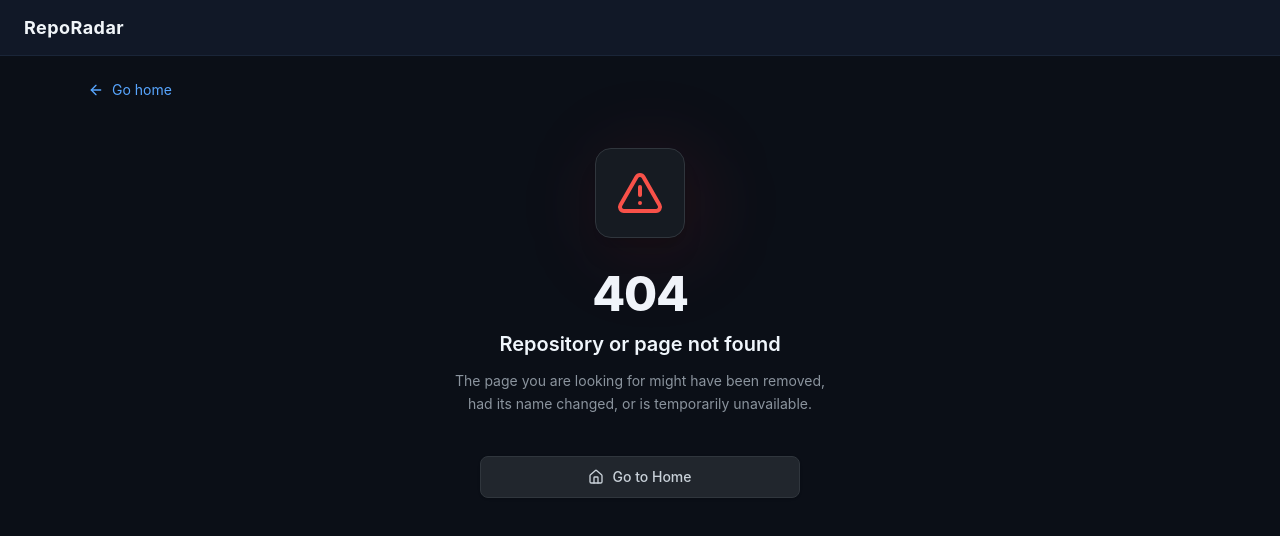
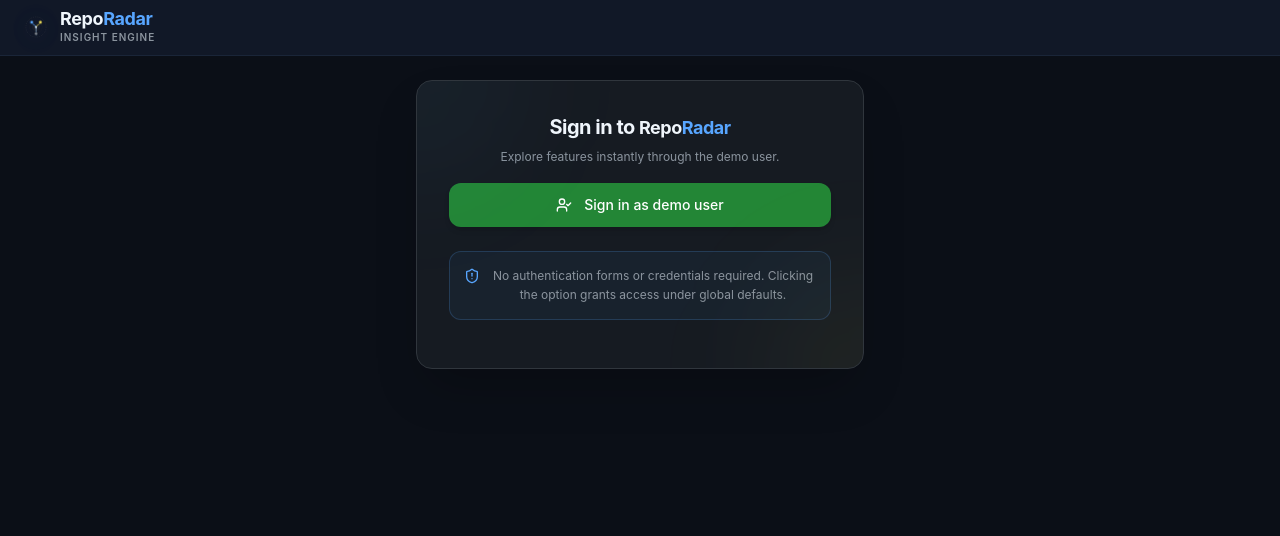
Before and after one commit to SharmaAayush/RepoRadar, a React (Vite) app: page /login in a window 1280 px wide. Before the commit this address had no page. Shown: the top 536 px of the page. Built offline with nearby package versions, Linux system fonts and the light colour scheme.

Commit message:
(partial)Phase 6: auth context, ProtectedRoute guard

```diff
--- a/src/App.tsx
+++ b/src/App.tsx
@@ -4,6 +4,9 @@ import HomePage from './pages/HomePage';
 import RepoDetailPage from './pages/RepoDetailPage';
 import ComparePage from './pages/ComparePage';
 import NotFoundPage from './pages/NotFoundPage';
+import LoginPage from './pages/LoginPage';
+import ProtectedRoute from './components/ProtectedRoute';
+import FavoritesPage from './pages/FavoritesPage';
 
 function App() {
   return (
@@ -12,6 +15,8 @@ function App() {
         <Route index element={<HomePage />} />
         <Route path='/repo/:owner/:name' element={<RepoDetailPage />} />
         <Route path='/compare' element={<ComparePage />} />
+        <Route path='/login' element={<LoginPage />} />
+        <Route path='/favorites' element={<ProtectedRoute><FavoritesPage /></ProtectedRoute>} />
         <Route path='*' element={<NotFoundPage />} />
       </Routes>
     </Layout>
--- a/src/components/Header.tsx
+++ b/src/components/Header.tsx
@@ -1,9 +1,12 @@
 import { Link } from "react-router";
+import Logo from "./Logo";
 
 export default function Header() {
   return (
     <header className='h-14 bg-[#111827] border-b border-slate-800/80 flex items-center px-6'>
-      <Link to="/"><h1 className="text-lg font-bold tracking-wide text-slate-100">RepoRadar</h1></Link>
+      <Link to="/">
+        <Logo />
+      </Link>
     </header>
   )
 }
--- /dev/null
+++ b/src/components/Logo.tsx
@@ -0,0 +1,67 @@
+export default function Logo({ showText = true, showSubText = true, showIcon = true, size = 24 }) {
+  return (<>
+    <div className="inline-flex items-center gap-3 selection:bg-blue-500/30 font-sans">
+      {/* SVG Icon Graphic Mark */}
+      {showIcon && (
+        <div className="relative flex items-center justify-center shrink-0" style={{ width: size, height: size }}>
+
+          {/* Decorative Concentric Scanning Radar Pulse Rings */}
+          <div className="absolute inset-0 rounded-full bg-[#58a6ff]/10 animate-ping opacity-75" />
+          <div className="absolute inset-2 rounded-full bg-[#f1e05a]/5 animate-pulse" />
+
+          <svg
+            viewBox="0 0 100 100"
+            className="w-full h-full drop-shadow-[0_4px_12px_rgba(88,166,255,0.15)]"
+            fill="none"
+            xmlns="http://w3.org"
+          >
+            {/* Base Radar Grid Track Lines */}
+            <circle cx="50" cy="50" r="42" stroke="#30363d" strokeWidth="2" strokeDasharray="4 4" />
+            <circle cx="50" cy="50" r="26" stroke="#21262d" strokeWidth="1.5" />
+
+            {/* Sweeping Radar Scanner Line */}
+            <line x1="50" y1="50" x2="80" y2="20" stroke="url(#radarGradient)" strokeWidth="3" strokeLinecap="round" className="origin-[50px_50px] animate-[spin_4s_linear_infinite]" />
+
+            {/* Git Branching Repository Framework Structure */}
+            {/* Paths connecting nodes */}
+            <path d="M50 78 V50" stroke="#8b949e" strokeWidth="3" strokeLinecap="round" />
+            <path d="M50 50 C50 40 32 42 32 30" stroke="#58a6ff" strokeWidth="3" strokeLinecap="round" />
+            <path d="M50 50 C50 40 68 42 68 30" stroke="#f1e05a" strokeWidth="3" strokeLinecap="round" />
+
+            {/* Base Anchor Target Point */}
+            <circle cx="50" cy="78" r="6" fill="#8b949e" stroke="#161b22" strokeWidth="2" />
+
+            {/* Monitored Discovery Signal Nodes */}
+            <circle cx="32" cy="30" r="7" fill="#58a6ff" stroke="#161b22" strokeWidth="2" />
+            <circle cx="68" cy="30" r="7" fill="#f1e05a" stroke="#161b22" strokeWidth="2" />
+
+            {/* Active Target Reticle Highlight Center Dot */}
+            <circle cx="50" cy="50" r="4" fill="#f0f6fc" />
+
+            {/* Gradient System Definitions */}
+            <defs>
+              <linearGradient id="radarGradient" x1="50" y1="50" x2="80" y2="20" gradientUnits="userSpaceOnUse">
+                <stop offset="0%" stopColor="#58a6ff" stopOpacity="1" />
+                <stop offset="100%" stopColor="#58a6ff" stopOpacity="0" />
+              </linearGradient>
+            </defs>
+          </svg>
+        </div>
+      )}
+
+      {/* Brand Text Typography Group */}
+      {showText && (
+        <div className="flex flex-col tracking-tight">
+          <span className="text-lg font-bold text-[#f0f6fc] leading-none">
+            Repo<span className="text-[#58a6ff]">Radar</span>
+          </span>
+          {showSubText && (
+            <span className="text-[10px] uppercase font-semibold tracking-widest text-[#8b949e] mt-0.5">
+              Insight Engine
+            </span>
+          )}
+        </div>
+      )}
+    </div>
+  </>)
+}
--- /dev/null
+++ b/src/components/ProtectedRoute.tsx
@@ -0,0 +1,18 @@
+import { Navigate } from "react-router";
+import { useAuthState } from "../context/Auth/AuthContext";
+import type { ReactNode } from "react";
+
+export type ProtectedRouteProps = {
+  children: ReactNode;
+}
+
+export default function ProtectedRoute({ children }: ProtectedRouteProps) {
+  const state = useAuthState();
+
+  const userName = state.user?.username || '';
+
+  return (<>
+    {!userName && <Navigate to="/login" replace />}
+    {userName && children}
+  </>)
+}
--- /dev/null
+++ b/src/context/Auth/AuthContext.tsx
@@ -0,0 +1,46 @@
+import { createContext, type Dispatch, useContext } from "react";
+import type { AuthActions, AuthState } from "../../types/AuthContext.types";
+
+export const initialAuthState: AuthState = {
+  user: null,
+};
+
+export function authReducer(state: AuthState, action: AuthActions): AuthState {
+  switch (action.type) {
+    case 'signin':
+      return {
+        ...state,
+        user: {
+          username: action.payload.username,
+        }
+      }
+    case 'signout':
+      return {
+        ...state,
+        user: null,
+      }
+    default:
+      return {
+        ...state,
+      }
+  }
+}
+
+export const AuthStateContext = createContext<AuthState | undefined>(undefined);
+export const AuthDispatchContext = createContext<Dispatch<AuthActions> | undefined>(undefined);
+
+export function useAuthState() {
+  const context = useContext(AuthStateContext);
+  if (context === undefined) {
+    throw new Error('useAuthState must be used within a AuthProvider');
+  }
+  return context;
+}
+
+export function useAuthDispatch() {
+  const context = useContext(AuthDispatchContext);
+  if (context === undefined) {
+    throw new Error('useAuthDispatch must be used within a AuthProvider');
+  }
+  return context;
+}
--- /dev/null
+++ b/src/context/Auth/AuthProvider.tsx
@@ -0,0 +1,18 @@
+import { useReducer, type ReactNode } from "react";
+import { AuthDispatchContext, authReducer, AuthStateContext, initialAuthState } from "./AuthContext";
+
+type AuthProviderProps = {
+  children: ReactNode;
+}
+
+export function AuthProvider({ children }: AuthProviderProps) {
+  const [state, dispatch] = useReducer(authReducer, initialAuthState);
+
+  return (
+    <AuthStateContext.Provider value={state}>
+      <AuthDispatchContext.Provider value={dispatch}>
+        {children}
+      </AuthDispatchContext.Provider>
+    </AuthStateContext.Provider>
+  )
+}
--- a/src/main.tsx
+++ b/src/main.tsx
@@ -3,11 +3,14 @@ import { createRoot } from 'react-dom/client'
 import './index.css'
 import App from './App.tsx'
 import { BrowserRouter } from 'react-router'
+import { AuthProvider } from './context/Auth/AuthProvider.tsx'
 
 createRoot(document.getElementById('root')!).render(
   <StrictMode>
     <BrowserRouter>
-      <App />
+      <AuthProvider>
+        <App />
+      </AuthProvider>
     </BrowserRouter>
   </StrictMode>,
 )
--- /dev/null
+++ b/src/pages/FavoritesPage.tsx
@@ -0,0 +1,7 @@
+export default function FavoritesPage() {
+  return (<>
+    <h3>Favorites Page</h3>
+    <p>Your favorites will appear here.</p>
+    <p>Coming Soon...</p>
+  </>)
+}
--- /dev/null
+++ b/src/pages/LoginPage.tsx
@@ -0,0 +1,62 @@
+import { ShieldAlert, UserCheck } from "lucide-react";
+import { useAuthDispatch } from "../context/Auth/AuthContext";
+import { useNavigate } from "react-router";
+import Logo from "../components/Logo";
+
+export default function LoginPage() {
+  const dispatch = useAuthDispatch();
+  const navigate = useNavigate();
+
+  function handleDemoSignIn() {
+    dispatch({
+      type: 'signin',
+      payload: {
+        username: 'demo-user',
+      },
+    });
+
+    navigate('/favorites');
+  }
+
+  return (<>
+    {/* Central Login Card Container */}
+    <div className="m-auto max-w-md w-full bg-[#161b22] border border-[#30363d] rounded-2xl p-8 shadow-2xl relative overflow-hidden transition-all duration-300 hover:border-[#8b949e]">
+
+      {/* Subtle Decorative Ambient Gradient Glow */}
+      <div className="absolute -top-24 -left-24 w-48 h-48 bg-[#58a6ff]/5 blur-3xl rounded-full pointer-events-none" />
+      <div className="absolute -bottom-24 -right-24 w-48 h-48 bg-[#f1e05a]/5 blur-3xl rounded-full pointer-events-none" />
+
+      {/* Header Section */}
+      <div className="text-center space-y-4 mb-4">
+        <div className="space-y-1.5">
+          <h1 className="text-xl font-bold text-[#f0f6fc] tracking-tight">
+            Sign in to <Logo showSubText={false} showIcon={false} />
+          </h1>
+          <p className="text-xs text-[#8b949e] max-w-[280px] mx-auto leading-relaxed">
+            Explore features instantly through the demo user.
+          </p>
+        </div>
+
+        {/* Action Button Container */}
+        <div className="space-y-4">
+          <button
+            onClick={handleDemoSignIn}
+            className="w-full flex items-center justify-center gap-3 bg-[#238636] hover:bg-[#2ea043] text-white font-medium text-sm py-3 px-4 rounded-xl shadow-md transform active:scale-[0.99] transition-all duration-150 focus:outline-none focus:ring-2 focus:ring-[#2ea043]/50"
+          >
+            <UserCheck className="w-4 h-4" />
+            <span>Sign in as demo user</span>
+          </button>
+        </div>
+
+        {/* Notice Info Segment */}
+        <div className="mt-6 flex items-start gap-2.5 bg-[#58a6ff]/5 border border-[#58a6ff]/20 rounded-xl p-3.5 text-xs text-[#8b949e] leading-relaxed">
+          <ShieldAlert className="w-4 h-4 text-[#58a6ff] shrink-0 mt-0.5" />
+          <p>
+            No authentication forms or credentials required. Clicking the option grants access under global defaults.
+          </p>
+        </div>
+
+      </div>
+    </div>
+  </>)
+}
--- /dev/null
+++ b/src/types/AuthContext.types.ts
@@ -0,0 +1,18 @@
+export type AuthState = {
+  user: {
+    username: string
+  } | null,
+}
+
+export type SignInAction = {
+  type: 'signin',
+  payload: {
+    username: string,
+  },
+}
+
+export type SignOutAction = {
+  type: 'signout',
+}
+
+export type AuthActions = SignInAction | SignOutAction;
```
